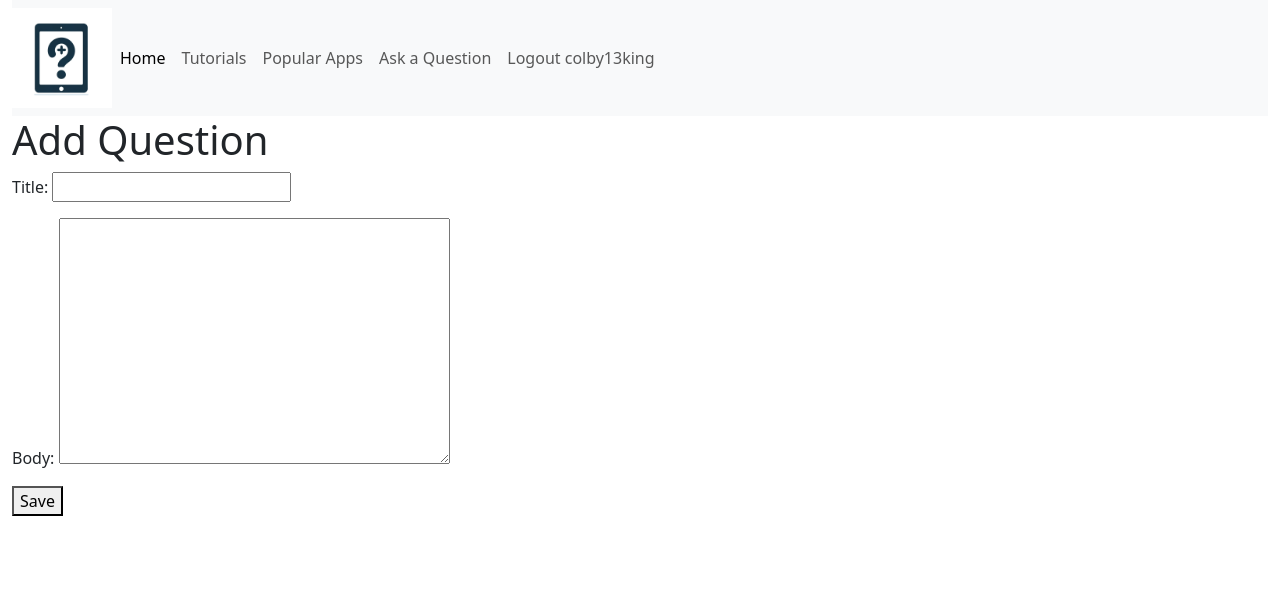
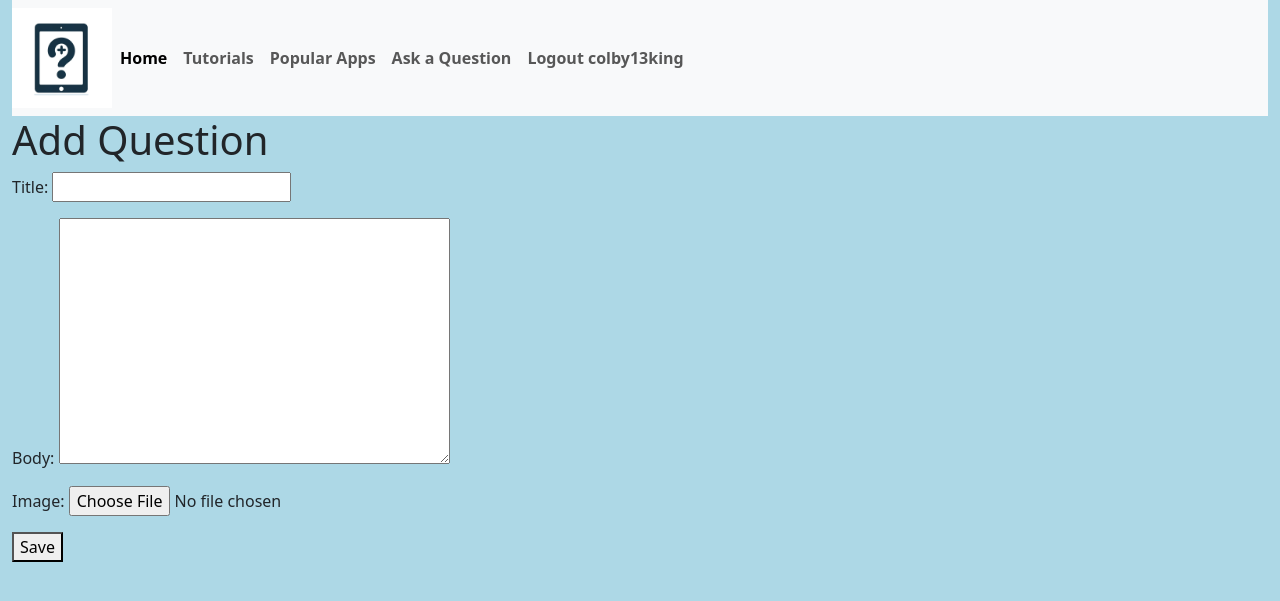
Before and after one commit to colby13king/cs3300project, a Django app: page /question/add/ in a window 1280 px wide. Shown: the top 601 px of the page. Run offline with Django 4.2, Linux system fonts and the light colour scheme; a user stored in the database is signed in.

Commit message:
finished sprint02 part 1

```diff
--- a/django_project/settings.py
+++ b/django_project/settings.py
@@ -141,3 +141,4 @@ os.path.join(BASE_DIR, 'static')
 ]
 
 MEDIA_URL = '/images/'
+MEDIA_ROOT = os.path.join(BASE_DIR, 'media')
--- a/django_project/urls.py
+++ b/django_project/urls.py
@@ -16,11 +16,13 @@ Including another URLconf
 """
 from django.contrib import admin
 from django.urls import path, include
-
+from django.conf import settings
+from django.conf.urls.static import static
 
 urlpatterns = [
     path('admin/', admin.site.urls),
 
     #connect path to guide_app urls
     path('', include('guide_app.urls')),
+
 ]
--- a/guide_app/forms.py
+++ b/guide_app/forms.py
@@ -11,4 +11,4 @@ class AppUserForm(forms.ModelForm):
 class QuestionForm(forms.ModelForm):
     class Meta:
         model = Question
-        fields = ['title', 'body']
+        fields = ['title', 'body', 'image']
--- a/guide_app/models.py
+++ b/guide_app/models.py
@@ -23,15 +23,23 @@ class AppUser(models.Model):
 
 
 
+# Add decorator for when not logged in
+
+# Class for the Question Model for the user to post, edit and delete questions
 class Question(models.Model):
     user = models.ForeignKey(settings.AUTH_USER_MODEL, on_delete=models.CASCADE)
     title = models.CharField(max_length=200)
     body = models.TextField()
     created_at = models.DateTimeField(auto_now_add=True)
     updated_at = models.DateTimeField(auto_now=True)
+    image = models.ImageField(upload_to='questions_images/', blank=True, null=True)  # Allows image uploads for questions
 
     def __str__(self):
         return self.title
 
     def get_absolute_url(self):
         return reverse("Question_detail", args={"pk": self.pk})
+
+
+class Tutorial(models.Model):
+    title = models.CharField(max_length= 200)
--- a/guide_app/templates/guide_app/base_template.html
+++ b/guide_app/templates/guide_app/base_template.html
@@ -8,6 +8,16 @@
   <meta name="viewport" content="width=device-width, initial-scale=1">
   <link href="https://cdn.jsdelivr.net/npm/bootstrap@5.3.1/dist/css/bootstrap.min.css" rel="stylesheet">
   <link href="{% static 'css/custom.css' %}" rel="stylesheet"> <!-- Link to your custom stylesheet -->
+   <!-- Directly include style rules here -->
+   <style>
+    body {
+      background-color: #add8e6; /* Light blue background */
+    }
+
+    .navbar-nav .nav-link {
+      font-weight: bold; /* Make menu titles bold */
+    }
+  </style>
 </head>
 <body>
   <div class="container-fluid">
--- a/guide_app/templates/guide_app/question_form.html
+++ b/guide_app/templates/guide_app/question_form.html
@@ -2,7 +2,7 @@
 
 {% block content %}
 <h1>{% if form.instance.pk %}Edit{% else %}Add{% endif %} Question</h1>
-<form method="post">
+<form method="post" enctype="multipart/form-data">
     {% csrf_token %}
     {{ form.as_p }}
     <button type="submit">Save</button>
--- a/guide_app/views.py
+++ b/guide_app/views.py
@@ -30,7 +30,7 @@ def appuser_create_view(request):
 @login_required
 def question_create(request):
     if request.method == 'POST':
-        form = QuestionForm(request.POST)
+        form = QuestionForm(request.POST, request.FILES)
         if form.is_valid():
             question = form.save(commit=False)
             question.user = request.user
@@ -44,7 +44,7 @@ def question_create(request):
 def question_update(request, pk):
     question = get_object_or_404(Question, pk=pk, user=request.user)
     if request.method == 'POST':
-        form = QuestionForm(request.POST, instance=question)
+        form = QuestionForm(request.POST, request.FILES, instance=question)
         if form.is_valid():
             form.save()
             return redirect('questions')
```
Also changed, not shown: guide_app/templates/guide_app/tutorials.html (added, +17 -0 lines), db.sqlite3, guide_app/admin.py (line endings or trailing spaces), media/questions_images/download.jpg (added).
